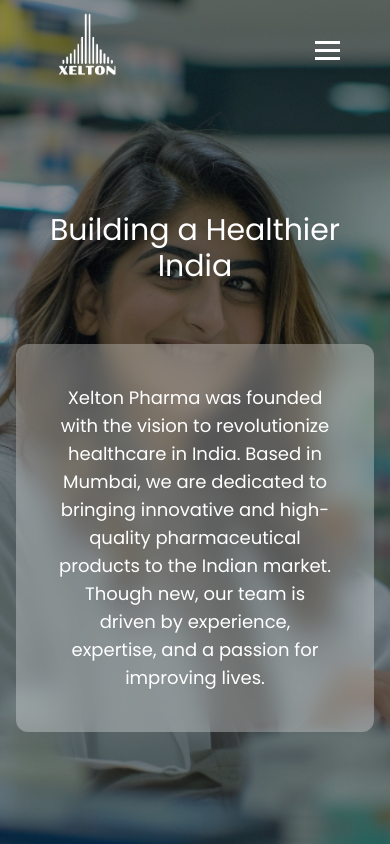
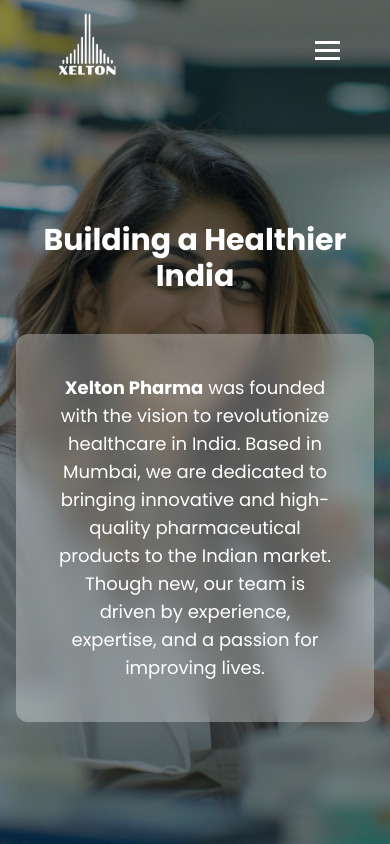
Before and after one commit to adhilbathali/xelton-pharma, a Next.js app: page /about-us in a window 390 px wide. Shown: the top 844 px of the page. Built offline with nearby package versions, Linux system fonts and the light colour scheme.

Commit message:
contact-us: reduce gap for hero contents

```diff
--- a/src/app/about-us/page.js
+++ b/src/app/about-us/page.js
@@ -18,13 +18,13 @@ export default function Hero() {
           {/* Overlay */}
           <div className="absolute inset-0 bg-black/40"></div>
           {/* Content */}
-          <div className="absolute inset-0 flex flex-col items-center justify-center text-center px-4 gap-15 mt-25">
-            <h1 className="text-white text-3xl sm:text-4xl md:text-5xl lg:text-6xl">
+          <div className="absolute inset-0 flex flex-col items-center justify-center text-center px-4 max-md:gap-10 min-md:gap-15 mt-25">
+            <h1 className="text-white text-3xl sm:text-4xl md:text-5xl lg:text-6xl font-bold">
               Building a Healthier India
             </h1>
             <div className="bg-white/30 backdrop-blur-md lg:w-1/2 flex p-10 rounded-xl">
                 <p className="text-lg md:text-xl text-white">
-                    Xelton Pharma was founded with the vision to revolutionize healthcare in India. Based in Mumbai, we are dedicated to bringing innovative and high-quality pharmaceutical products to the Indian market. Though new, our team is driven by experience, expertise, and a passion for improving lives.
+                    <b>Xelton Pharma</b> was founded with the vision to revolutionize healthcare in India. Based in Mumbai, we are dedicated to bringing innovative and high-quality pharmaceutical products to the Indian market. Though new, our team is driven by experience, expertise, and a passion for improving lives.
                 </p>
             </div>
 
```
